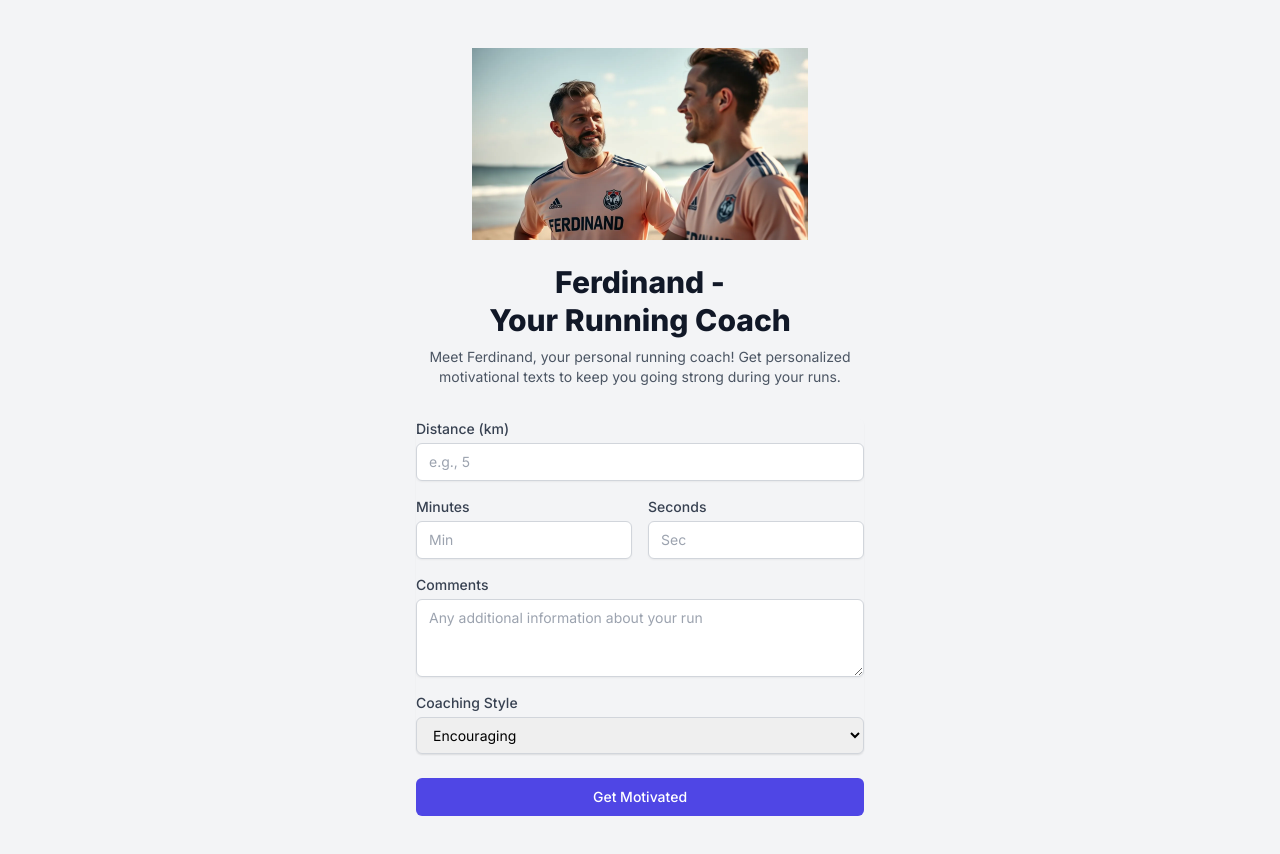
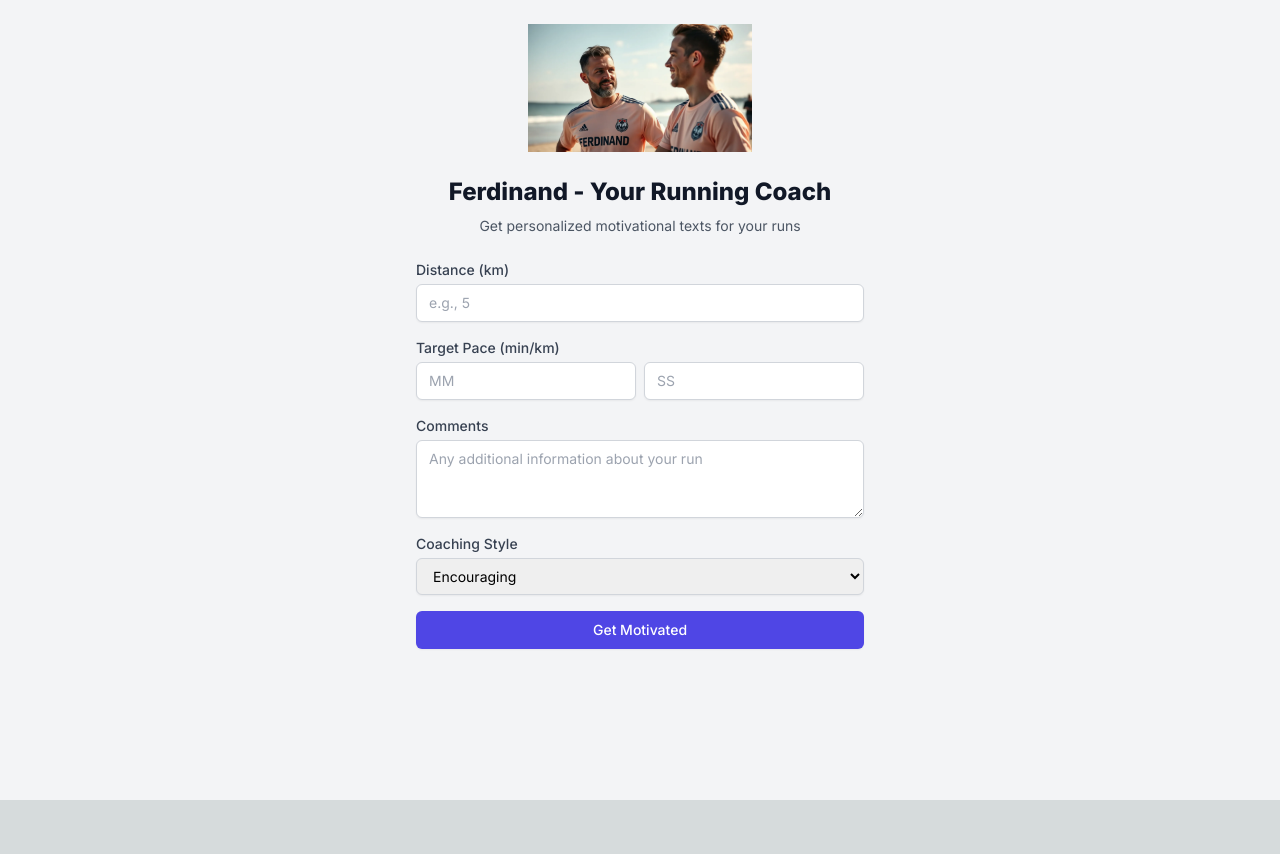
Before and after one commit to guillaumesimon/coachferdinand, a Next.js app: page / in a window 1280 px wide. Shown: the top 854 px of the page. After the commit the page ends 800 px from the top, so only its background shows below. Built offline with nearby package versions, Linux system fonts and the light colour scheme.

Commit message:
Update form: Change label to 'Target Pace (min/km)', add pace validation

```diff
--- a/app/page.tsx
+++ b/app/page.tsx
@@ -18,6 +18,13 @@ export default function Home() {
 
   const handleSubmit = async (e: FormEvent) => {
     e.preventDefault();
+    // Validate pace
+    const validatedPaceInSeconds = parseInt(minutes) * 60 + parseInt(seconds);
+    if (validatedPaceInSeconds < 180 || validatedPaceInSeconds > 539) {
+      alert("Please enter a pace between 3:00 and 8:59 min/km");
+      return;
+    }
+
     setLoading(true);
 
     const pace = `${minutes}:${seconds}`;
@@ -59,23 +66,22 @@ export default function Home() {
   };
 
   return (
-    <div className="min-h-screen bg-gray-100 flex items-center justify-center py-12 px-4 sm:px-6 lg:px-8">
-      <div className="max-w-md w-full space-y-8">
+    <div className="min-h-screen bg-gray-100 flex flex-col items-center justify-start py-6 px-4 sm:px-6 lg:px-8">
+      <div className="w-full max-w-md space-y-6">
         <div>
           <img
-            className="mx-auto h-48 w-auto"
+            className="mx-auto h-32 w-auto"
             src="/header.png"
             alt="Header Image"
           />
-          <h2 className="mt-6 text-center text-3xl font-extrabold text-gray-900 leading-tight">
-            Ferdinand - <br /> Your Running Coach
+          <h2 className="mt-6 text-center text-2xl font-extrabold text-gray-900">
+            Ferdinand - Your Running Coach
           </h2>
           <p className="mt-2 text-center text-sm text-gray-600">
-            Meet Ferdinand, your personal running coach! Get personalized motivational texts to keep you going strong during your runs.
+            Get personalized motivational texts for your runs
           </p>
         </div>
-        <form className="mt-8 space-y-6" onSubmit={handleSubmit}>
-          <div className="rounded-md shadow-sm space-y-4">
+        <form className="mt-8 space-y-4" onSubmit={handleSubmit}>
           <div>
             <label htmlFor="distance" className="block text-sm font-medium text-gray-700">
               Distance (km)
@@ -83,7 +89,7 @@ export default function Home() {
             <input
               id="distance"
               name="distance"
-                type="text"
+              type="number"
               required
               className="mt-1 block w-full px-3 py-2 border border-gray-300 rounded-md shadow-sm focus:outline-none focus:ring-indigo-500 focus:border-indigo-500 sm:text-sm"
               placeholder="e.g., 5"
@@ -91,35 +97,44 @@ export default function Home() {
               onChange={(e) => setDistance(e.target.value)}
             />
           </div>
-            <div className="flex space-x-4">
-              <div className="flex-1">
-                <label htmlFor="minutes" className="block text-sm font-medium text-gray-700">
-                  Minutes
+          <div>
+            <label htmlFor="pace" className="block text-sm font-medium text-gray-700">
+              Target Pace (min/km)
             </label>
+            <div className="mt-1 flex space-x-2">
               <input
                 id="minutes"
                 name="minutes"
-                  type="text"
+                type="number"
                 required
-                  className="mt-1 block w-full px-3 py-2 border border-gray-300 rounded-md shadow-sm focus:outline-none focus:ring-indigo-500 focus:border-indigo-500 sm:text-sm"
-                  placeholder="Min"
+                min="3"
+                max="8"
+                className="block w-full px-3 py-2 border border-gray-300 rounded-md shadow-sm focus:outline-none focus:ring-indigo-500 focus:border-indigo-500 sm:text-sm"
+                placeholder="MM"
                 value={minutes}
-                  onChange={(e) => setMinutes(e.target.value)}
+                onChange={(e) => {
+                  const value = parseInt(e.target.value);
+                  if (!isNaN(value) && value >= 3 && value <= 8) {
+                    setMinutes(e.target.value);
+                  }
+                }}
               />
-              </div>
-              <div className="flex-1">
-                <label htmlFor="seconds" className="block text-sm font-medium text-gray-700">
-                  Seconds
-                </label>
               <input
                 id="seconds"
                 name="seconds"
-                  type="text"
+                type="number"
                 required
-                  className="mt-1 block w-full px-3 py-2 border border-gray-300 rounded-md shadow-sm focus:outline-none focus:ring-indigo-500 focus:border-indigo-500 sm:text-sm"
-                  placeholder="Sec"
+                min="0"
+                max="59"
+                className="block w-full px-3 py-2 border border-gray-300 rounded-md shadow-sm focus:outline-none focus:ring-indigo-500 focus:border-indigo-500 sm:text-sm"
+                placeholder="SS"
                 value={seconds}
-                  onChange={(e) => setSeconds(e.target.value)}
+                onChange={(e) => {
+                  const value = parseInt(e.target.value);
+                  if (!isNaN(value) && value >= 0 && value <= 59) {
+                    setSeconds(e.target.value);
+                  }
+                }}
               />
             </div>
           </div>
@@ -155,63 +170,57 @@ export default function Home() {
               <option value="Inspirational">Inspirational</option>
             </select>
           </div>
-          </div>
           <div>
             <button
               type="submit"
-              className="group relative w-full flex justify-center py-2 px-4 border border-transparent text-sm font-medium rounded-md text-white bg-indigo-600 hover:bg-indigo-700 focus:outline-none focus:ring-2 focus:ring-offset-2 focus:ring-indigo-500"
+              className="w-full flex justify-center py-2 px-4 border border-transparent rounded-md shadow-sm text-sm font-medium text-white bg-indigo-600 hover:bg-indigo-700 focus:outline-none focus:ring-2 focus:ring-offset-2 focus:ring-indigo-500"
               disabled={loading}
             >
               {loading ? 'Loading...' : 'Get Motivated'}
             </button>
           </div>
         </form>
+        {/* Collapsible sections */}
         {textPrompt && (
-          <div className="mt-6 p-4 bg-white rounded-md shadow-md">
-            <div className="flex justify-between items-center">
-              <h3 className="text-lg font-medium text-gray-900">Text Prompt</h3>
+          <div className="mt-6 bg-white rounded-md shadow-sm">
             <button
               onClick={() => setTextPromptCollapsed(!textPromptCollapsed)}
-                className="text-sm text-blue-500 hover:text-blue-700"
+              className="w-full px-4 py-2 text-left text-sm font-medium text-gray-700 hover:bg-gray-50 focus:outline-none focus:ring-2 focus:ring-indigo-500"
             >
-                {textPromptCollapsed ? 'Expand' : 'Collapse'}
+              {textPromptCollapsed ? '▶ Text Prompt' : '▼ Text Prompt'}
             </button>
+            {!textPromptCollapsed && (
+              <div className="px-4 py-2">
+                <pre className="whitespace-pre-wrap text-xs">{textPrompt}</pre>
               </div>
-            {!textPromptCollapsed && (
-              <pre className="mt-2 p-2 bg-gray-100 rounded-md overflow-x-auto text-sm">
-                {textPrompt}
-              </pre>
             )}
           </div>
         )}
         {jsonPrompt && (
-          <div className="mt-6 p-4 bg-white rounded-md shadow-md">
-            <div className="flex justify-between items-center">
-              <h3 className="text-lg font-medium text-gray-900">JSON Prompt</h3>
+          <div className="mt-4 bg-white rounded-md shadow-sm">
             <button
               onClick={() => setJsonPromptCollapsed(!jsonPromptCollapsed)}
-                className="text-sm text-blue-500 hover:text-blue-700"
+              className="w-full px-4 py-2 text-left text-sm font-medium text-gray-700 hover:bg-gray-50 focus:outline-none focus:ring-2 focus:ring-indigo-500"
             >
-                {jsonPromptCollapsed ? 'Expand' : 'Collapse'}
+              {jsonPromptCollapsed ? '▶ JSON Prompt' : '▼ JSON Prompt'}
             </button>
+            {!jsonPromptCollapsed && (
+              <div className="px-4 py-2">
+                <pre className="whitespace-pre-wrap text-xs">{jsonPrompt}</pre>
               </div>
-            {!jsonPromptCollapsed && (
-              <pre className="mt-2 p-2 bg-gray-100 rounded-md overflow-x-auto text-sm">
-                {jsonPrompt}
-              </pre>
             )}
           </div>
         )}
         {motivationalText && (
-          <div className="mt-6 p-4 bg-white rounded-md shadow-md">
+          <div className="mt-6 bg-white rounded-md shadow-sm p-4">
             <h3 className="text-lg font-medium text-gray-900">Motivational Text</h3>
-            <p className="text-gray-900 whitespace-pre-line">{motivationalText}</p>
+            <p className="mt-2 text-sm text-gray-600 whitespace-pre-line">{motivationalText}</p>
           </div>
         )}
         {jsonStructure && (
-          <div className="mt-6 p-4 bg-white rounded-md shadow-md">
+          <div className="mt-6 bg-white rounded-md shadow-sm p-4">
             <h3 className="text-lg font-medium text-gray-900">JSON Structure</h3>
-            <pre className="mt-2 p-2 bg-gray-100 rounded-md overflow-x-auto">
+            <pre className="mt-2 text-xs overflow-x-auto">
               {JSON.stringify(jsonStructure, null, 2)}
             </pre>
           </div>
```
Lines whose indentation alone changed are shown as unchanged.
